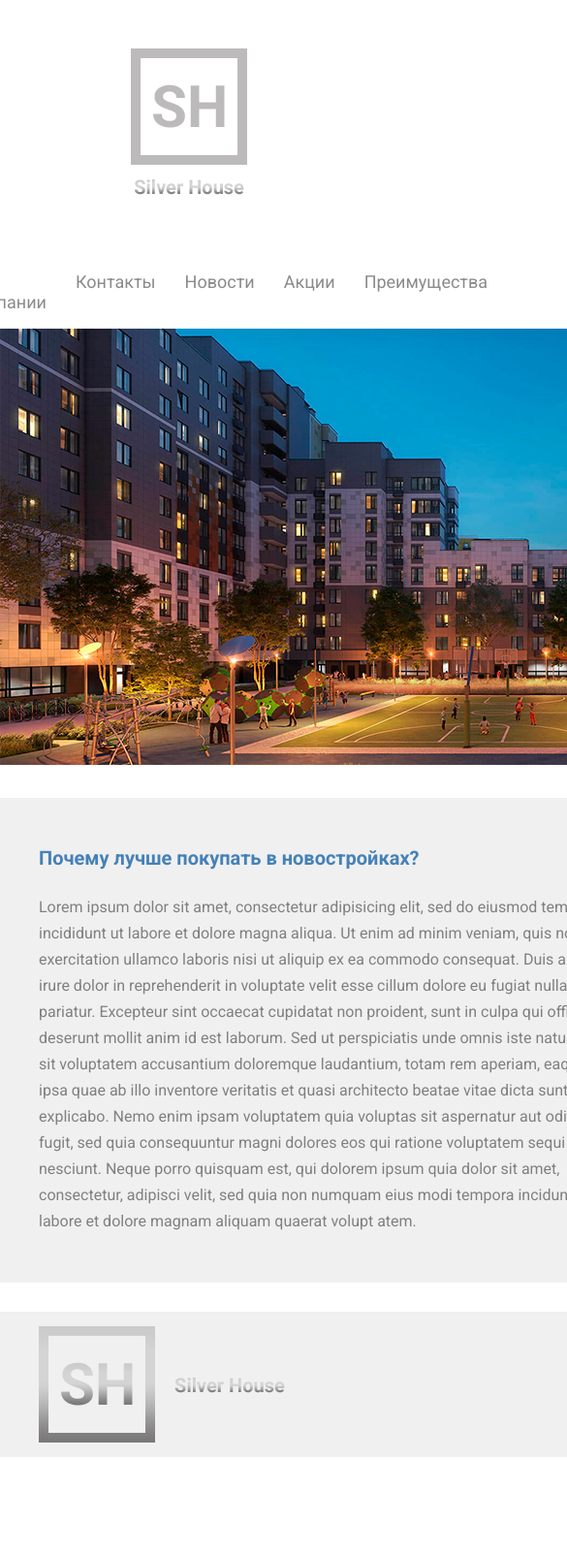
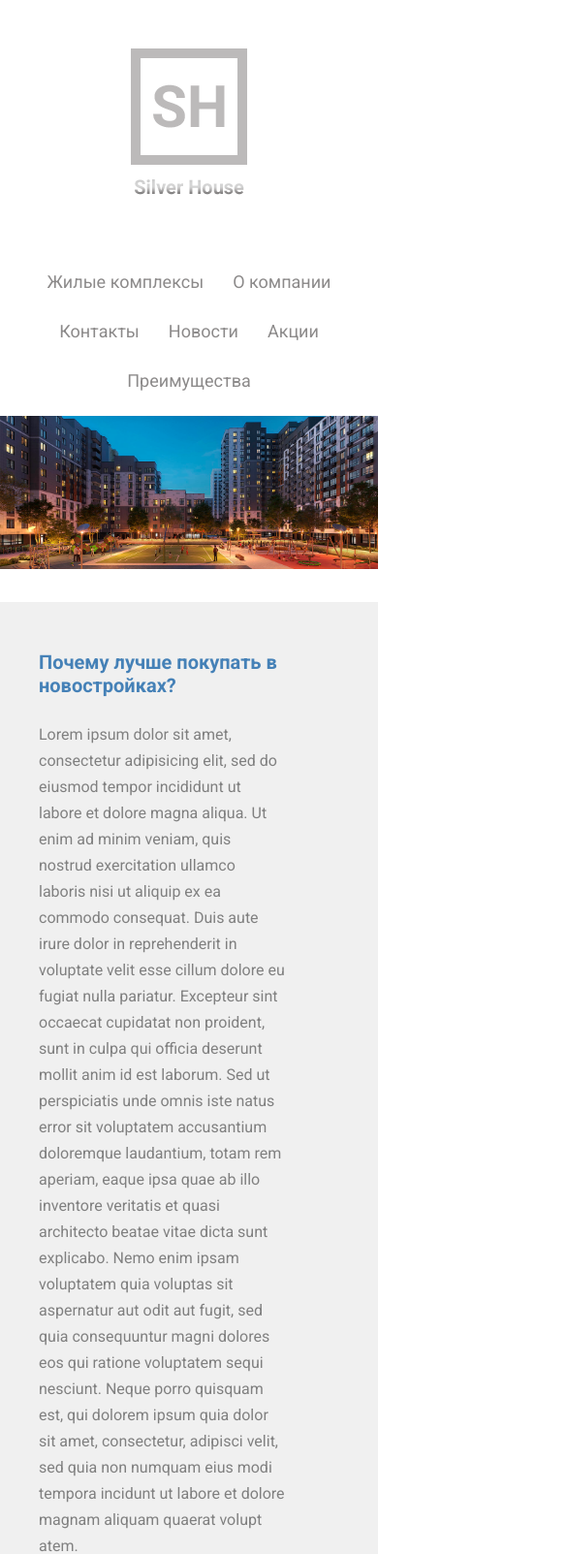
Before and after one commit to DoctorDavi/Silver-House_Proweb, a plain HTML site: page index.html in a window 390 px wide. Shown: the top 1603 px of the page at 97% size, 585 px wide, since content can reach past the window. Before the commit the page ends 1503 px from the top, so only its background shows below. Drawn offline with Linux system fonts and the light colour scheme.

Commit message:
made it responsive

```diff
--- a/index.html
+++ b/index.html
@@ -77,7 +77,7 @@
             Адрес: Lorem ipsum dolor sit amet, consectetur adipisicing elit, sed
             do eiusmod tempor incididunt ut labore et dolore magna aliqua.
           <p class="block1__container2-text">+99890 900 00 00</p>
-          <p class="block1__container2-text">info@silverhouse.uz</p>
+          <p class="block1__container2-text special-text">info@silverhouse.uz</p>
           </p>
         </div>
       </div>
--- a/styles/style.css
+++ b/styles/style.css
@@ -27,8 +27,9 @@
   display: flex;
   width: 811px;
   height: 29px;
-  padding: 0px 55px 0px 5px;
   gap: 30px;
+  flex-wrap: wrap;
+  justify-content: center;
 }
 
 .header__nav-list-item-link {
@@ -40,22 +41,21 @@
 }
 
 .img-block {
-  width: 1110px;
-  height: 450px;
-  flex-shrink: 0;
-  margin: 30px auto;
+  max-width: 100%;
+  padding: 30px 0;
 }
 
 .block1 {
   display: flex;
-  justify-content: space-between;
+  gap: 30px;
   align-items: center;
+  flex-wrap: wrap;
+  justify-content: center;
 }
 
 .block1__container1 {
-  width: 730px;
-  height: 500px;
-  flex-shrink: 0;
+  max-width: 730px;
+  width: 100%;
   background: #f0f0f0;
 }
 
@@ -79,22 +79,26 @@
   margin: 0 95px 51px 40px;
 }
 
+.special-text {
+  margin-bottom: 110px;
+}
+
 .block1__container2 {
-  width: 350px;
-  height: 500px;
-  flex-shrink: 0;
+  max-width: 350px;
+  width: 100%;
   background: #f0f0f0;
 }
 
 .footer {
-  width: 1110px;
-  height: 150px;
+  width: 100%;
   padding: 15px 40px;
   background: #f0f0f0;
   display: flex;
   justify-content: space-between;
+  gap: 20px;
   align-items: center;
   margin: 30px auto 0;
+  flex-wrap: wrap;
 }
 
 .footer__container {
@@ -120,3 +124,25 @@
   font-size: 25px;
   font-weight: 700;
 }
+
+@media screen and (max-width: 768px) {
+  .footer {
+    flex-direction: column;
+  }
+
+  .footer__container {
+    text-align: center;
+  }
+}
+
+@media screen and (max-width: 747px) {
+  .img-block {
+    padding-top: 70px;
+  }
+}
+
+@media screen and (max-width: 405px) {
+  .img-block {
+    padding-top: 120px;
+  }
+}
```
